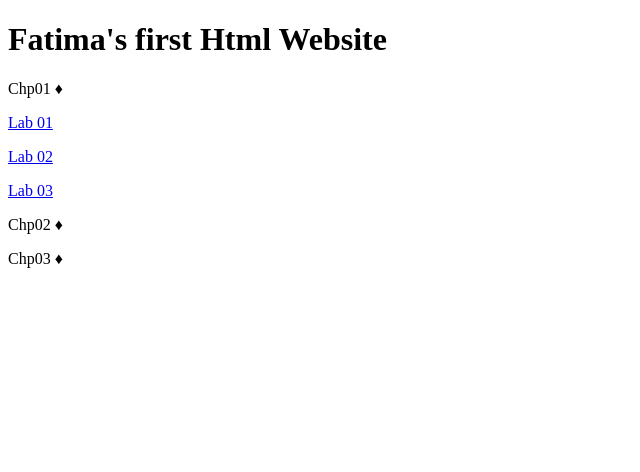
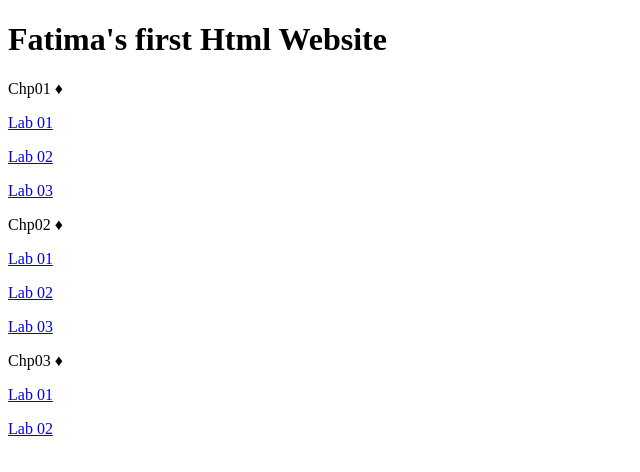
Before and after one commit to fatimanj369/fatimanj369.github.io, a plain HTML site: page index.html in a window 1280 px wide. Shown: the whole page, without its empty margins (0-640 px from the left). Drawn offline with Linux system fonts and the light colour scheme.

Commit message:
Update index.html

```diff
--- a/index.html
+++ b/index.html
@@ -16,14 +16,18 @@
 </nav>
 
 <main>
+		<p>Chp01 &#9830; </p>
+			<p> <a href="ch01/FA0101.html">Lab 01</a> </p>
+			<p> <a href="ch01/FA0102.html">Lab 02</a> </P>
+			<p> <a href="ch01/FA0103/planning.pdf">Lab 03</a> </p>
+		<p>Chp02 &#9830; </p>
+			<p> <a href="ch02/lab0201/music/index.html">Lab 01</a> </p>
+			<p> <a href="ch02/lab0202/rescue/index.html">Lab 02</a> </p>
+			<p> <a href="ch02/lab0203/Student/index.html">Lab 03 </a></p>
+		<p>Chp03 &#9830; </p>
+			<p> <a href="ch03/lab0301/music/index.html">Lab 01 </a></p>
+			<p> <a href="ch03/lab0302/rescue/index.html">Lab 02 </a></p>
 
-<p>Chp01 &#9830; </p>
-<p><a href="/Workarea/index.html> lab1</a> </p>
-<p><a href="ch01/FA0101.html">Lab 01</a> </p>
-<p><a href="ch01/FA0102.html">Lab 02</a> </P>
-<p><a href="ch01/FA0103.html">Lab 03</a> </p>
-<p>Chp02 &#9830; </p>
-<p>Chp03 &#9830; </p>
 
 </main>
 
```
